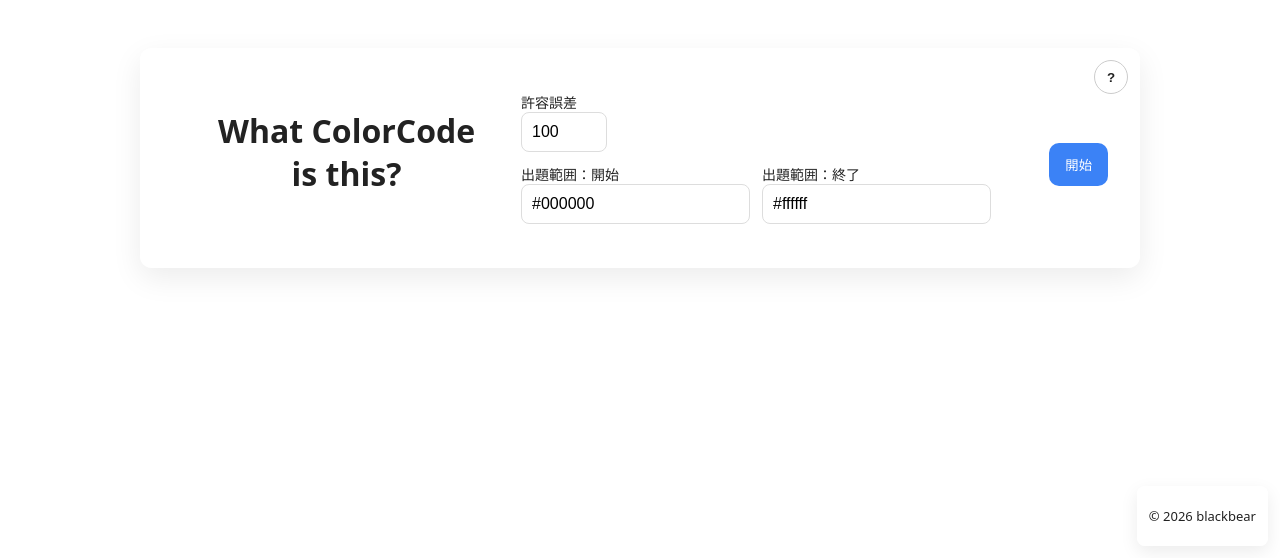
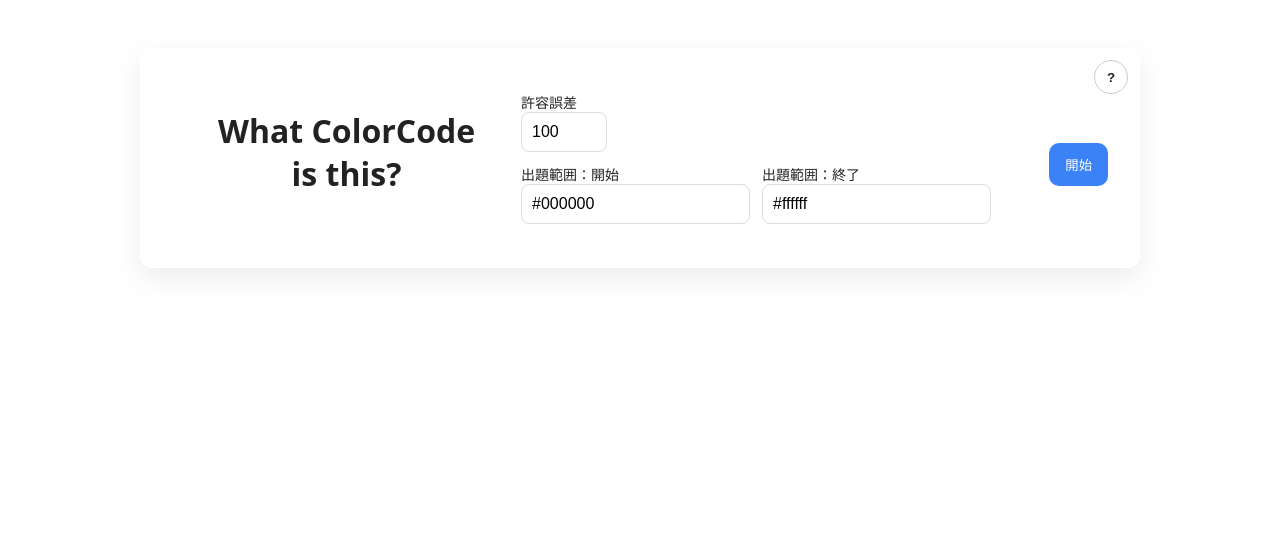
Before and after one commit to langue-de77/What-Colorcode-is-this, a plain HTML site: page index.html in a window 1280 px wide. Shown: the part 242-800 px from the top of the page. Drawn offline with Linux system fonts and the light colour scheme.

Commit message:
Update index.html

```diff
--- a/index.html
+++ b/index.html
@@ -73,10 +73,6 @@
 		</section>
 	</main>
 
-	<footer>
-		<p>&copy; 2026 blackbear</p>
-	</footer>
-
 	<script src="main.js"></script>
 </body>
 
```
